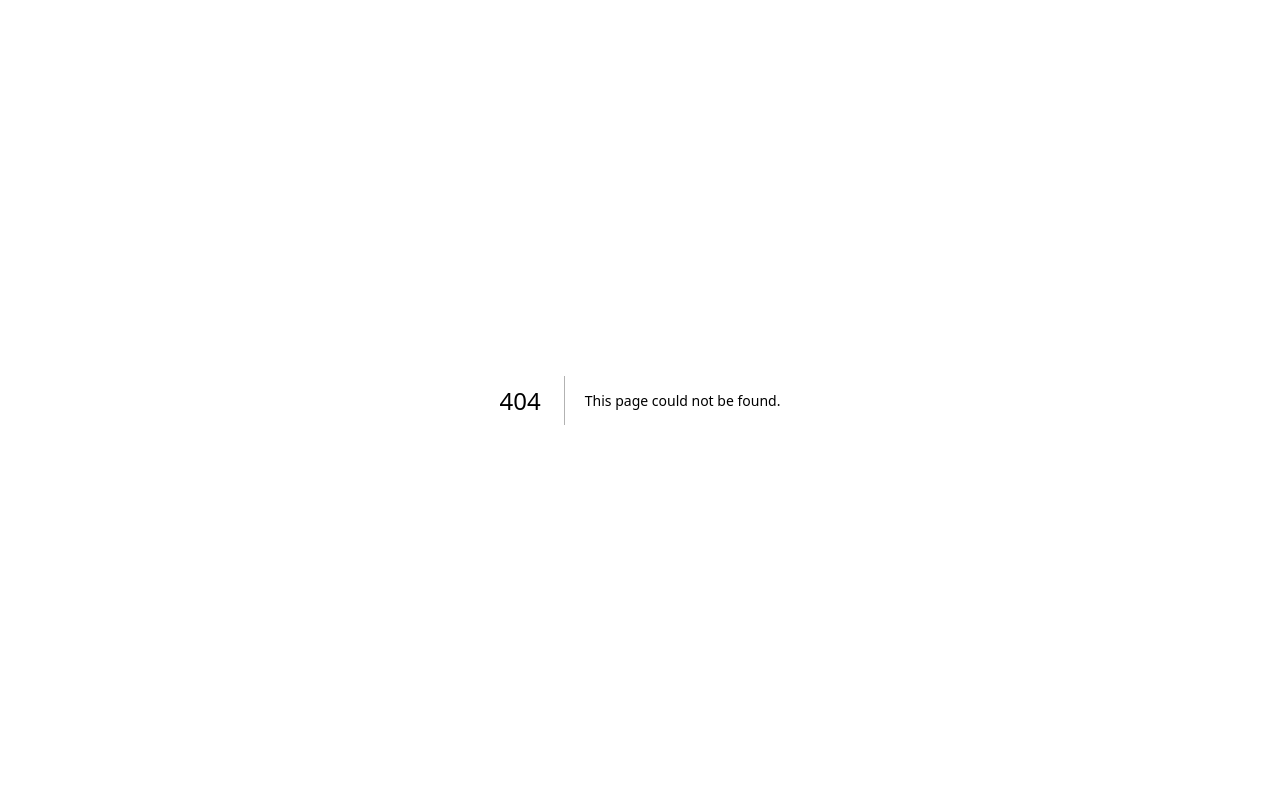
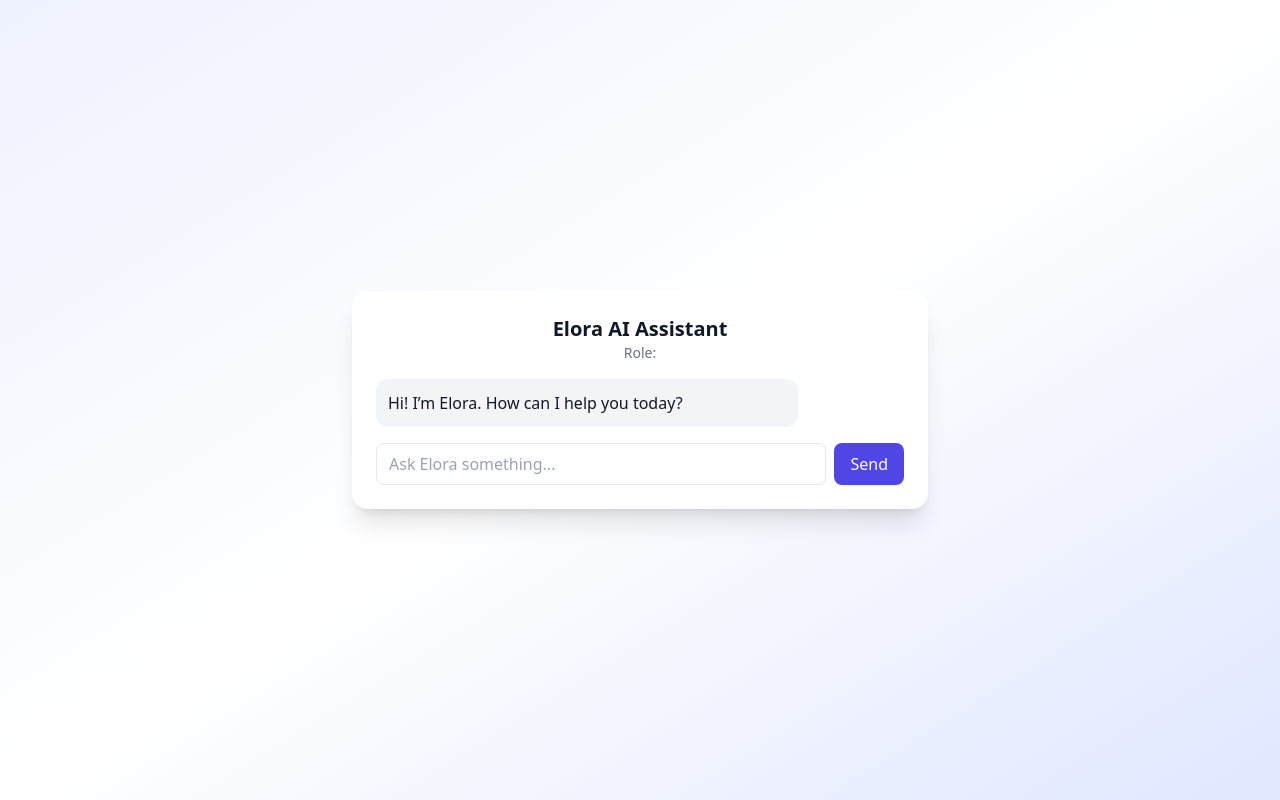
Before and after one commit to tweetharis-netizen/elora-verification-ui, a Next.js app: page /assistant in a window 1280 px wide. Before the commit this address had no page. Built offline with nearby package versions, Linux system fonts and the light colour scheme.

Commit message:
Implement Elora AI Assistant page

```diff
--- /dev/null
+++ b/pages/assistant.js
@@ -0,0 +1,101 @@
+import { useEffect, useState } from "react";
+
+export default function AssistantPage() {
+  const [role, setRole] = useState("");
+  const [input, setInput] = useState("");
+  const [messages, setMessages] = useState([
+    { from: "elora", text: "Hi! I’m Elora. How can I help you today?" },
+  ]);
+  const [loading, setLoading] = useState(false);
+
+  useEffect(() => {
+    const stored = localStorage.getItem("eloraUserProfile");
+    if (stored) {
+      try {
+        const parsed = JSON.parse(stored);
+        setRole(parsed.role);
+      } catch {}
+    }
+  }, []);
+
+  const sendMessage = async () => {
+    if (!input.trim()) return;
+
+    const userMessage = { from: "user", text: input };
+    setMessages((prev) => [...prev, userMessage]);
+    setInput("");
+    setLoading(true);
+
+    try {
+      const res = await fetch("/api/assistant", {
+        method: "POST",
+        headers: { "Content-Type": "application/json" },
+        body: JSON.stringify({
+          role,
+          message: input,
+        }),
+      });
+
+      const data = await res.json();
+
+      setMessages((prev) => [
+        ...prev,
+        { from: "elora", text: data.reply },
+      ]);
+    } catch {
+      setMessages((prev) => [
+        ...prev,
+        {
+          from: "elora",
+          text: "Sorry, something went wrong. Please try again.",
+        },
+      ]);
+    } finally {
+      setLoading(false);
+    }
+  };
+
+  return (
+    <main className="min-h-screen flex items-center justify-center bg-gradient-to-br from-indigo-50 via-white to-indigo-100 px-4">
+      <div className="bg-white rounded-2xl shadow-xl w-full max-w-xl p-6 flex flex-col">
+        <h1 className="text-xl font-semibold text-center">
+          Elora AI Assistant
+        </h1>
+        <p className="text-sm text-center text-gray-500">
+          Role: <span className="font-semibold">{role}</span>
+        </p>
+
+        <div className="mt-4 flex-1 overflow-y-auto space-y-3">
+          {messages.map((m, i) => (
+            <div
+              key={i}
+              className={`p-3 rounded-xl max-w-[80%] ${
+                m.from === "user"
+                  ? "ml-auto bg-indigo-600 text-white"
+                  : "bg-gray-100"
+              }`}
+            >
+              {m.text}
+            </div>
+          ))}
+        </div>
+
+        <div className="mt-4 flex gap-2">
+          <input
+            value={input}
+            onChange={(e) => setInput(e.target.value)}
+            placeholder="Ask Elora something..."
+            className="flex-1 border rounded-lg px-3 py-2"
+          />
+          <button
+            onClick={sendMessage}
+            disabled={loading}
+            className="bg-indigo-600 text-white px-4 rounded-lg"
+          >
+            Send
+          </button>
+        </div>
+      </div>
+    </main>
+  );
+}
```
